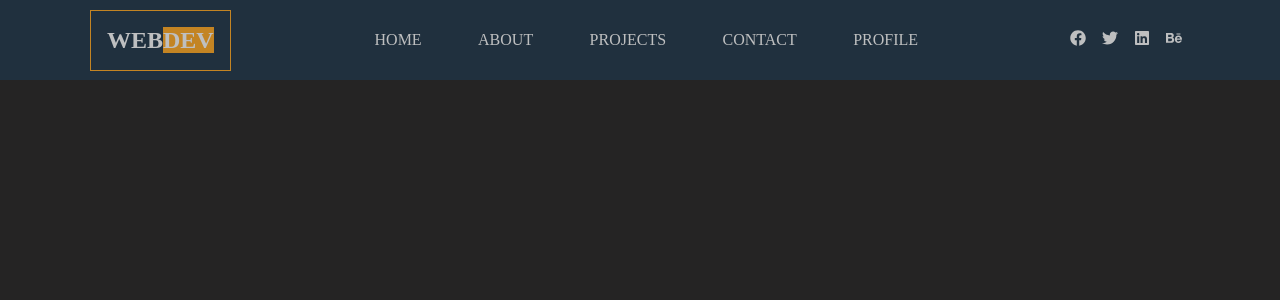
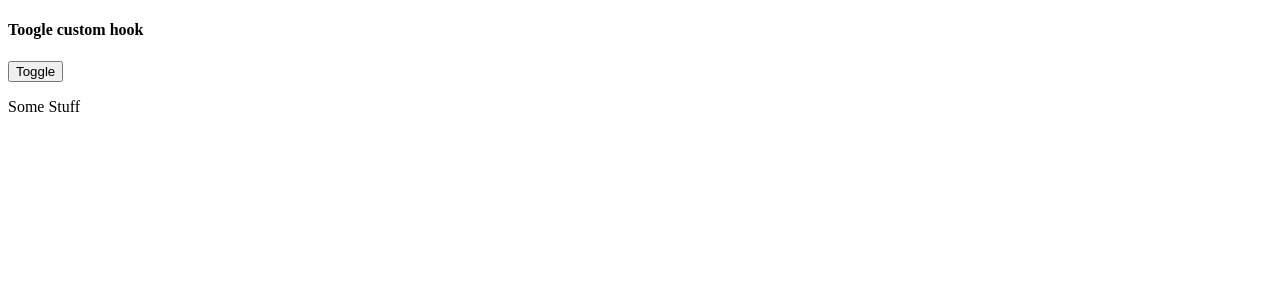
Before and after one commit to barla-x88/react-apps, a React (Vite) app: page / in a window 1280 px wide. Shown: the top 300 px of the page. Built offline with nearby package versions, Linux system fonts and the light colour scheme.

Commit message:
25 - Custom hook (Basic Example) 	new file:   src/components/useToggle.js - custom hook

```diff
--- a/src/App.jsx
+++ b/src/App.jsx
@@ -1,6 +1,6 @@
-import Navbar from "./components/Navbar";
+import ToggleExample from "./components/ToggleExample";
 
 const App = () => {
-  return <Navbar />;
+  return <ToggleExample />;
 };
 export default App;
--- /dev/null
+++ b/src/components/ToggleExample/ToggleExample.jsx
@@ -0,0 +1,18 @@
+//import first
+import useToggle from "../useToggle";
+
+const ToggleExample = () => {
+  // have to use the exact property names since we returned an object
+  const { show, toggle } = useToggle(true);
+
+  return (
+    <div>
+      <h4>Toogle custom hook</h4>
+      <button type="button" onClick={toggle}>
+        Toggle
+      </button>
+      {show && <p>Some Stuff</p>}
+    </div>
+  );
+};
+export default ToggleExample;
--- /dev/null
+++ b/src/components/ToggleExample/index.jsx
@@ -0,0 +1 @@
+export { default } from "./ToggleExample";
--- /dev/null
+++ b/src/components/useToggle.js
@@ -0,0 +1,15 @@
+import { useState } from "react";
+
+const useToggle = (defaultValue) => {
+  const [show, setShow] = useState(defaultValue);
+
+  //toggle functionality
+  const toggle = () => {
+    setShow(!show);
+  };
+
+  //you can return an array or an object
+  return { show, toggle };
+};
+
+export default useToggle;
```
